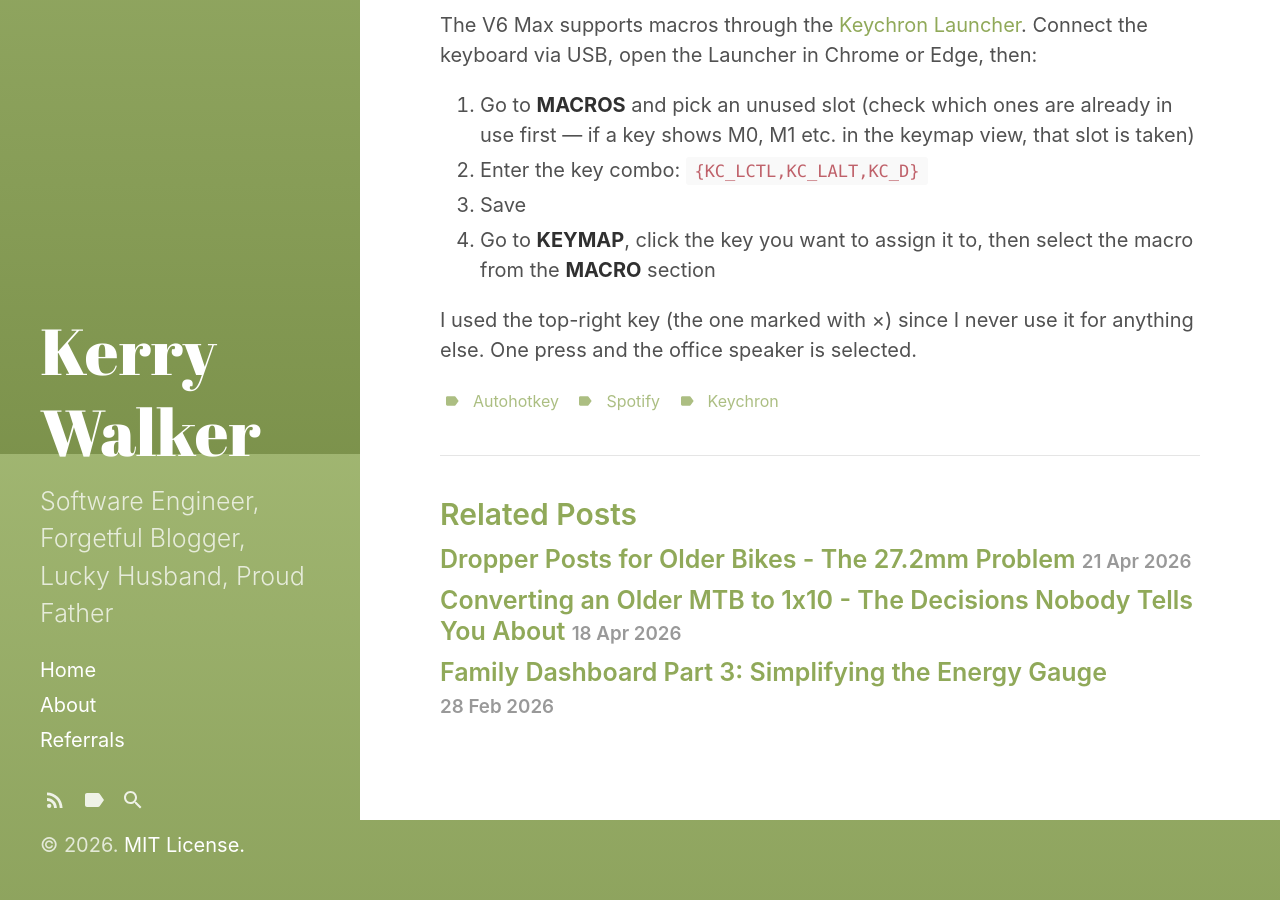
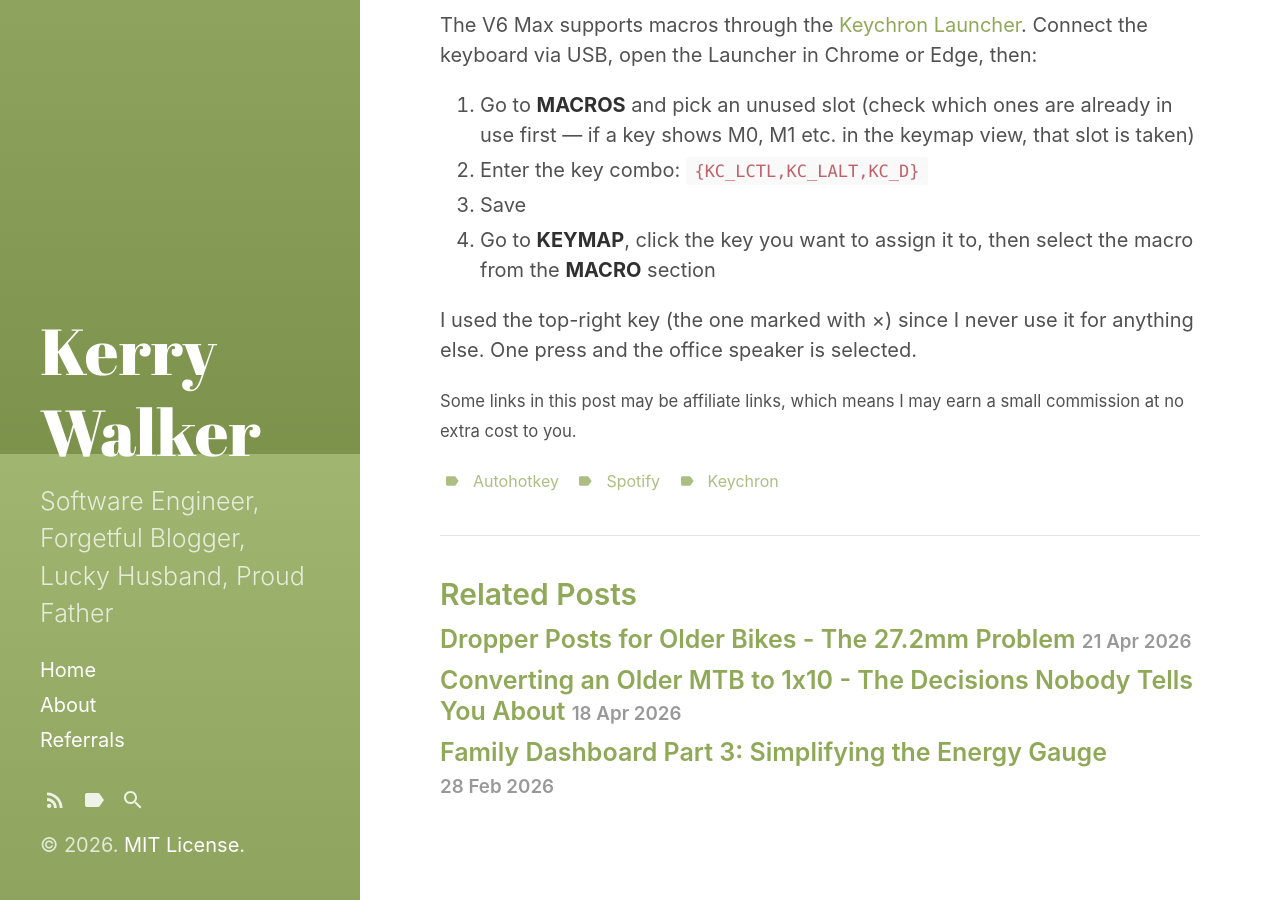
Before and after one commit to KerryWalker/KerryWalker.github.io, a Jekyll site: the page built from _posts/2026-02-12-spotify-connect-shortcut-autohotkey-keychron.md, in a window 1280 px wide and 900 px high, scrolled down 3146 px. Built offline with Jekyll 4.4.1, drawn with Linux system fonts in a browser that asks for light colours; comment, search, counter and statistics services are not loaded.

Commit message:
Add affiliate disclosure for posts with affiliate links

```diff
--- /dev/null
+++ b/_includes/affiliate-disclosure.html
@@ -0,0 +1 @@
+<p class="affiliate-disclosure"><small>Some links in this post may be affiliate links, which means I may earn a small commission at no extra cost to you.</small></p>
--- a/_layouts/post.html
+++ b/_layouts/post.html
@@ -10,6 +10,7 @@ layout: default
 
     <div class="post-body">
         {{ content }}
+        {% if page.affiliate %}{% include affiliate-disclosure.html %}{% endif %}
         {% include post-tags.html post=page %}
     </div>
 
```
Also changed, not shown: _posts/2026-02-01-back-on-two-wheels.md (+1 -0 lines), _posts/2026-02-12-spotify-connect-shortcut-autohotkey-keychron.md (+1 -0 lines), _posts/2026-04-18-converting-to-1x10-speed.md (+1 -0 lines), _posts/2026-04-21-dropper-posts-27-2mm.md (+1 -0 lines).
